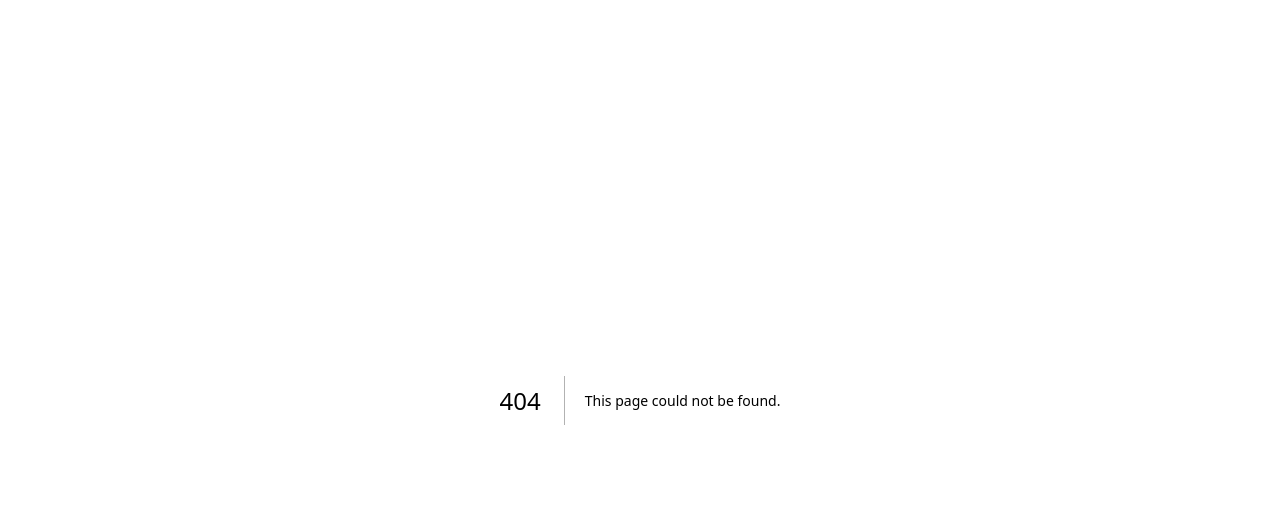
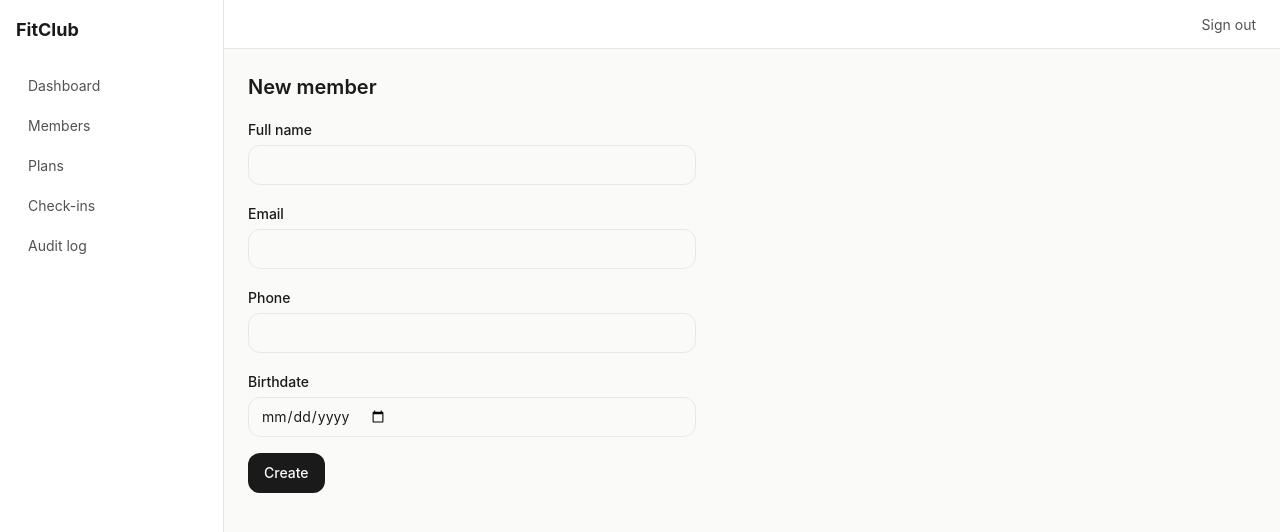
Before and after one commit to slotr/fitclub-os, a Next.js app in the folder apps/web/: page /admin/members/new in a window 1280 px wide. Before the commit this address had no page. Shown: the top 532 px of the page. Built offline with nearby package versions, Linux system fonts and the light colour scheme; no server answers.

Commit message:
feat(web): add member create form and server action

```diff
--- /dev/null
+++ b/apps/web/src/app/admin/members/_actions.ts
@@ -0,0 +1,37 @@
+"use server";
+
+import { revalidatePath } from "next/cache";
+import { redirect } from "next/navigation";
+import { createMemberInput } from "@fitness/api";
+import { members } from "@fitness/db";
+import { withTenantScope } from "@/lib/db";
+import { getCurrentTenantId } from "@/lib/tenant";
+
+export function parseCreateMember(formData: FormData) {
+  return createMemberInput.safeParse({
+    email: formData.get("email"),
+    fullName: formData.get("fullName"),
+    phone: formData.get("phone") || undefined,
+    birthdate: formData.get("birthdate") || undefined,
+    gender: formData.get("gender") || undefined,
+  });
+}
+
+export async function createMemberAction(formData: FormData) {
+  const parsed = parseCreateMember(formData);
+  if (!parsed.success) return { error: parsed.error.message };
+  const tenantId = await getCurrentTenantId();
+  await withTenantScope(tenantId, async (db) => {
+    await db.insert(members).values({
+      tenantId: tenantId!,
+      email: parsed.data.email,
+      fullName: parsed.data.fullName,
+      phone: parsed.data.phone ?? null,
+      birthdate: parsed.data.birthdate ?? null,
+      gender: parsed.data.gender ?? null,
+      status: "pending",
+    });
+  });
+  revalidatePath("/admin/members");
+  redirect("/admin/members");
+}
--- /dev/null
+++ b/apps/web/src/app/admin/members/new/page.tsx
@@ -0,0 +1,42 @@
+import { Button } from "@/components/ui/button";
+import { Input } from "@/components/ui/input";
+import { Label } from "@/components/ui/label";
+import { createMemberAction } from "../_actions";
+
+export default function NewMemberPage() {
+  return (
+    <form
+      action={async (fd) => {
+        "use server";
+        await createMemberAction(fd);
+      }}
+      className="max-w-md space-y-4"
+    >
+      <h1 className="text-xl font-semibold">New member</h1>
+      <Field label="Full name" name="fullName" required />
+      <Field label="Email" name="email" type="email" required />
+      <Field label="Phone" name="phone" />
+      <Field label="Birthdate" name="birthdate" type="date" />
+      <Button type="submit">Create</Button>
+    </form>
+  );
+}
+
+function Field({
+  label,
+  name,
+  type = "text",
+  required,
+}: {
+  label: string;
+  name: string;
+  type?: string;
+  required?: boolean;
+}) {
+  return (
+    <div className="space-y-1">
+      <Label htmlFor={name}>{label}</Label>
+      <Input id={name} name={name} type={type} required={required} />
+    </div>
+  );
+}
```
Also changed, not shown: 1 other file (tests, documents, lock files or other folders).
